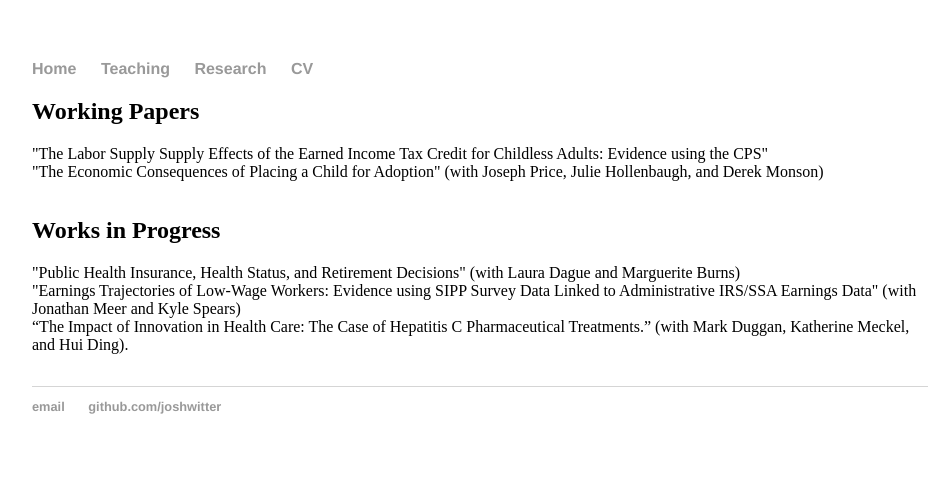
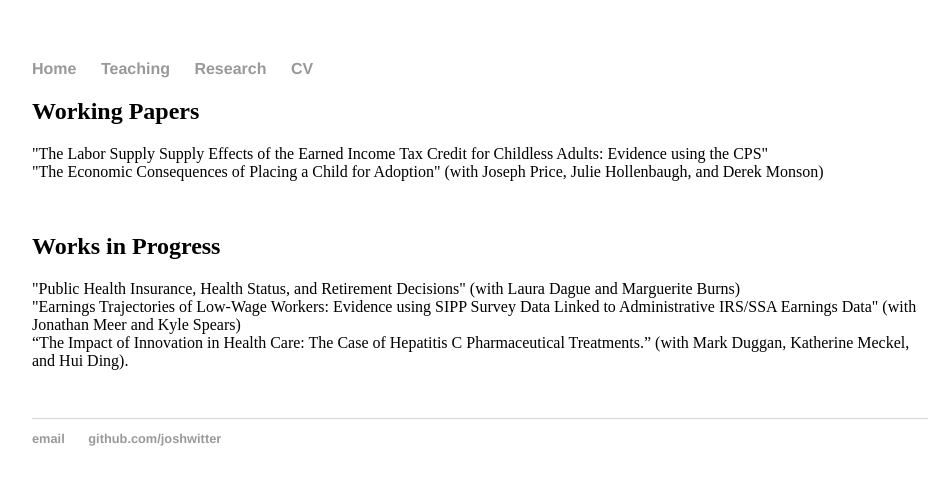
Before and after one commit to joshwitter/joshwitter.github.io, a Jekyll site: the page built from research/index.html, in a window 1280 px wide. Shown: the top 485 px of the page, without its empty margins (160-1107 px from the left). Built offline with Jekyll 4.4.1, drawn with Linux system fonts in a browser that asks for light colours.

Commit message:
Update index.html

```diff
--- a/research/index.html
+++ b/research/index.html
@@ -4,7 +4,7 @@
 ---
 <div class="research">
 <h2>Working Papers</h2>
-<ul style="list-style-type:none; padding: 0 0 1em 0;">
+<ul style="list-style-type:none; padding: 0 0 2em 0;">
   <li> "The Labor Supply Supply Effects of the Earned Income Tax Credit for Childless Adults: Evidence using the
   CPS" </li>
   <li> "The Economic Consequences of Placing a Child for Adoption" (with Joseph Price, Julie Hollenbaugh, and
@@ -13,7 +13,7 @@
 </ul>
 
 <h2>Works in Progress</h2>
-<ul style="list-style-type:none; padding:0 0 1em 0;">
+<ul style="list-style-type:none; padding:0 0 2em 0;">
   <li> "Public Health Insurance, Health Status, and Retirement Decisions" (with Laura Dague and Marguerite Burns) </li>
   <li> "Earnings Trajectories of Low-Wage Workers: Evidence using SIPP Survey Data Linked to Administrative
     IRS/SSA Earnings Data" (with Jonathan Meer and Kyle Spears) </li>
```
